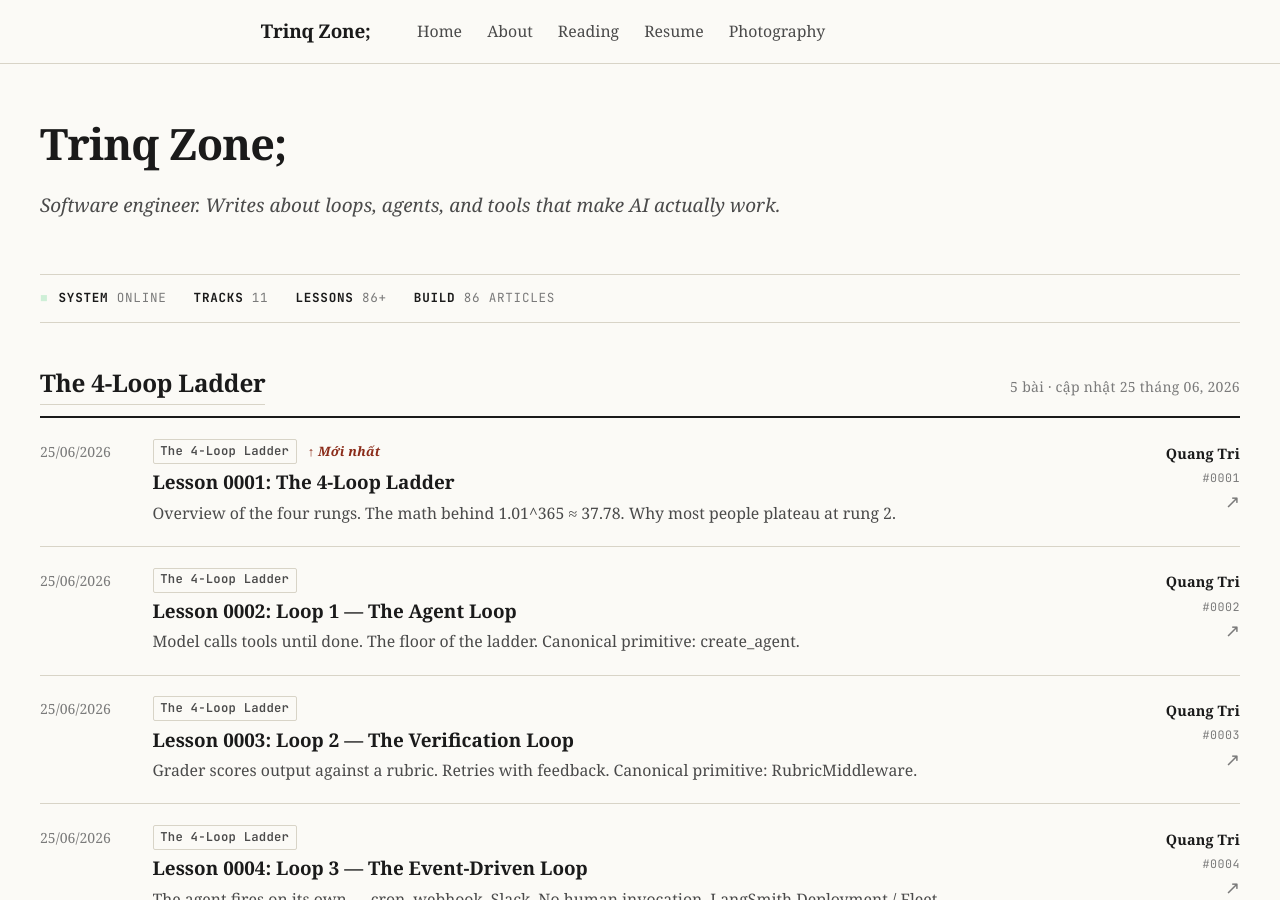
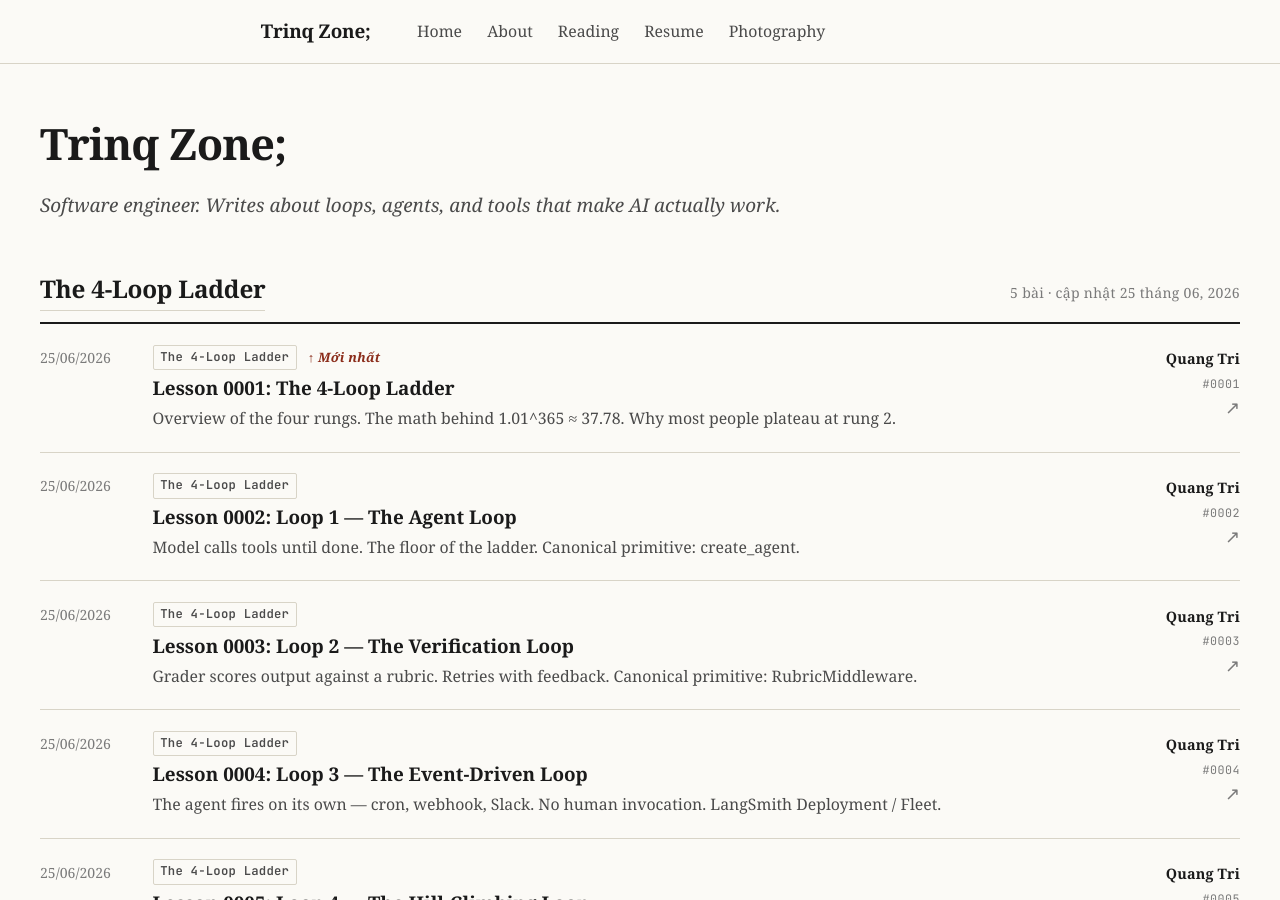
Before and after one commit to trinq/trinq.github.io, a Jekyll site: the page built from index.html, in a window 1280 px wide and 900 px high. Built offline with Jekyll 4.4.1, drawn with Linux system fonts in a browser that asks for light colours.

Commit message:
chore(layout): remove system status bar from homepage

```diff
--- a/index.html
+++ b/index.html
@@ -7,21 +7,7 @@ permalink: /
 <h1 class="home-title">Trinq Zone;</h1>
 <p class="home-subtitle">Software engineer. Writes about loops, agents, and tools that make AI actually work.</p>
 
-<div class="system-status">
-  <div class="status-item">
-    <span class="blink">&#9632;</span>
-    <strong>SYSTEM</strong> ONLINE
-  </div>
-  <div class="status-item">
-    <strong>TRACKS</strong> 11
-  </div>
-  <div class="status-item">
-    <strong>LESSONS</strong> 86+
-  </div>
-  <div class="status-item">
-    <strong>BUILD</strong> {% assign total_posts = 0 %}{% for post in site.posts %}{% assign total_posts = total_posts | plus: 1 %}{% endfor %}{{ total_posts }} ARTICLES
-  </div>
-</div>
+
 
 {% comment %}
 Course colors — each category gets its own accent. Used for the category label.
```
